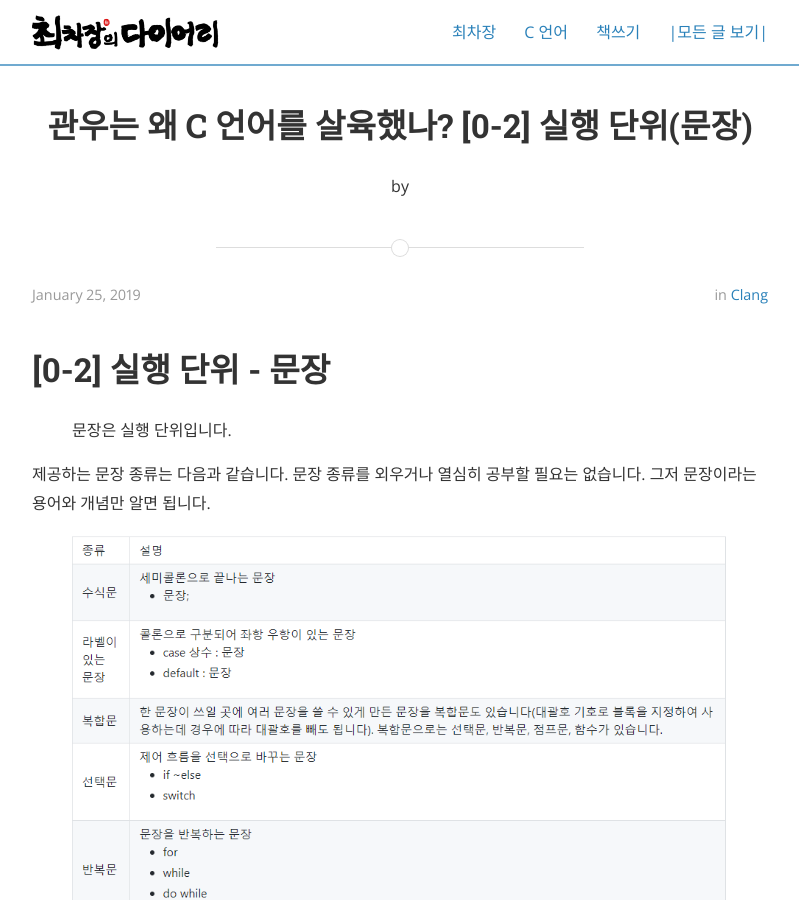
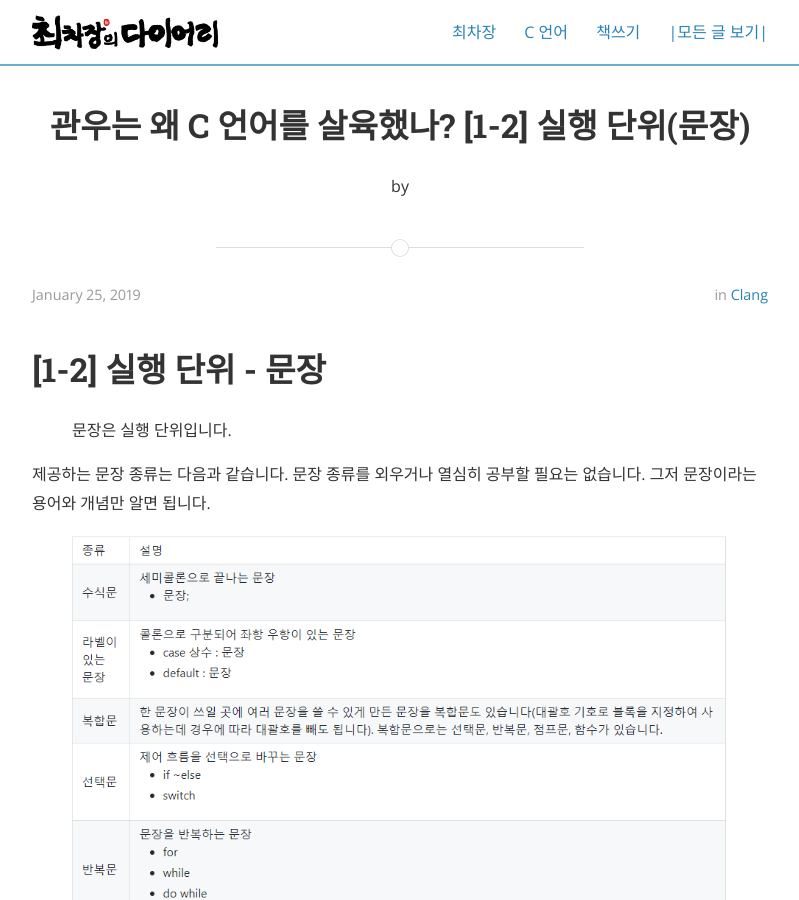
Before and after one commit to hwchoi2009/choichajang.github.io, a Jekyll site: the page built from _posts/2019-01-25-clang-00006-post.md, in a window 1280 px wide and 900 px high. Shown: the whole window, without its empty margins (240-1039 px from the left). Built offline with Jekyll 4.4.1, drawn with Linux system fonts in a browser that asks for light colours; nearby versions of some CDN libraries.

Commit message:
Update 2019-01-25-clang-00006-post.md

```diff
--- a/_posts/2019-01-25-clang-00006-post.md
+++ b/_posts/2019-01-25-clang-00006-post.md
@@ -1,11 +1,11 @@
 ---
 layout: post
-title:  "관우는 왜 C 언어를 살육했나? [0-2] 실행 단위(문장)"
+title:  "관우는 왜 C 언어를 살육했나? [1-2] 실행 단위(문장)"
 data : 2019-01-25 23:25:00 -0400
 categories: clang
 ---
 
-# [0-2] 실행 단위 - 문장
+# [1-2] 실행 단위 - 문장
 
 >문장은 실행 단위입니다.
 
```
